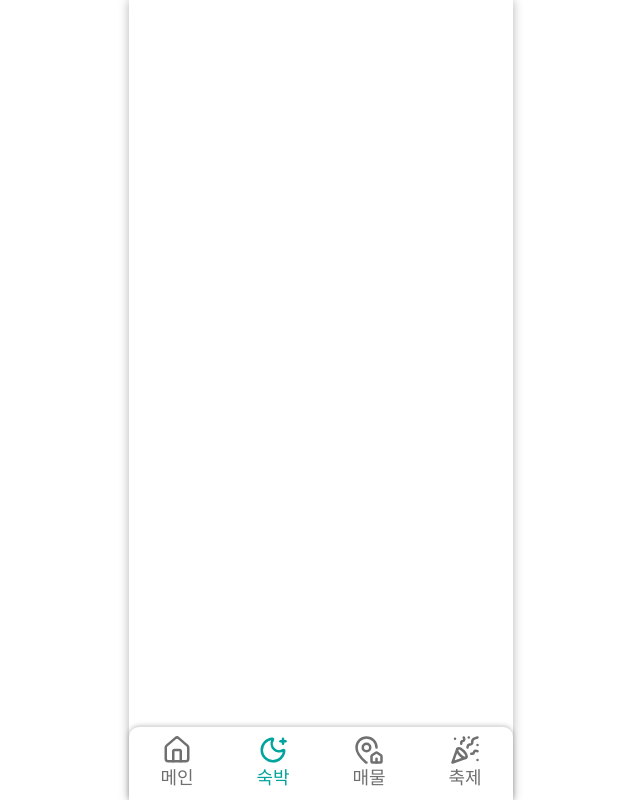
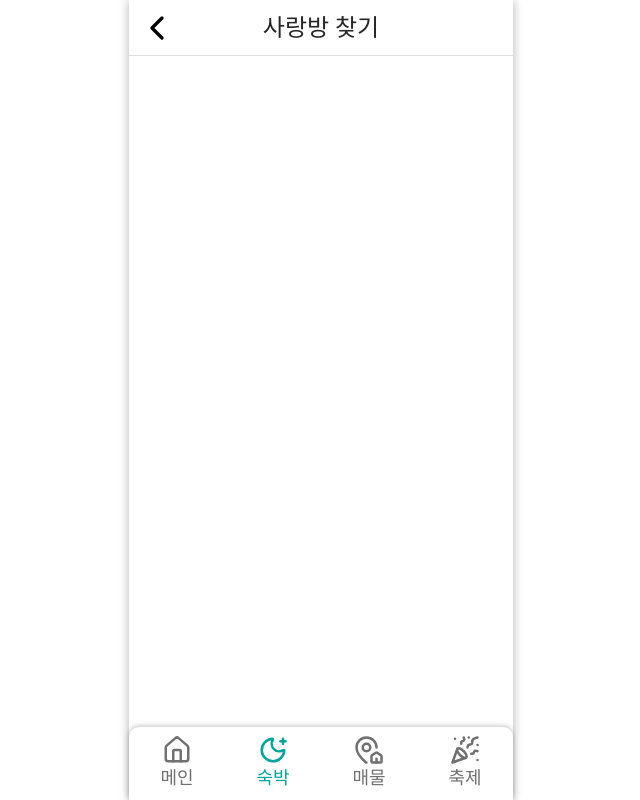
Before and after one commit to hanaro7team1/frontend, a Next.js app: page /stays in a window 1280 px wide. Shown: the whole page, without its empty margins (319-959 px from the left). Built offline with nearby package versions, Linux system fonts and the light colour scheme; a web font is replaced by a local one.

Commit message:
Feat: atom 헤더 pink 컬러 추가, 스타일 수정

```diff
--- a/src/components/common/Header.tsx
+++ b/src/components/common/Header.tsx
@@ -7,40 +7,51 @@ import { Txt } from '../atoms';
 
 type Props = {
   title: string;
-  showBackButton?: boolean;
+  bgColor?: 'white' | 'green' | 'pink';
+  withoutBorder?: boolean;
   className?: string;
 };
 
 /**
  * 헤더 컴포넌트
- * @param title - 헤더 제목
- * @param showBackButton - 뒤로가기 버튼 표시 여부. true일 때는 흰색 배경. 기본값은 false
+ * @param title - 헤더 텍스트
+ * @param bgColor - 헤더 배경색. 'white', 'green', 'pink'. 기본값은 'white'
+ * @param withoutBorder - 흰색 배경일 때, 헤더 하단의 border를 없앨지 여부. 기본값은 false
  * @param className - 추가 스타일 클래스
  * @returns
  */
-export default function Header({ title, showBackButton = false, className }: Props) {
+export default function Header({
+  title,
+  bgColor = 'white',
+  withoutBorder = false,
+  className,
+}: Props) {
   const router = useRouter();
   const handleBack = () => router.back();
+
+  const isWhiteBg = bgColor === 'white';
 
   return (
     <header
       className={cn(
         'sticky top-0 z-50 flex h-14 w-full items-center bg-white px-2',
         {
-          'border-black-626/15 border-b bg-white': showBackButton,
+          'border-black-626/15 border-b': isWhiteBg && !withoutBorder,
+          'bg-pink-09f': bgColor === 'pink',
+          'bg-green-49d': bgColor === 'green',
         },
         className,
       )}
     >
-      {showBackButton && (
+      {isWhiteBg && (
         <button onClick={handleBack}>
           <ChevronLeft size={40} />
         </button>
       )}
-      <Txt size={24} className={cn('flex-1', { 'text-white': !showBackButton })}>
+      <Txt size={24} className={cn('flex-1', { 'text-white': !isWhiteBg })}>
         {title}
       </Txt>
-      {showBackButton && <div className='w-[40px]' />}
+      {isWhiteBg && <div className='w-[40px]' />}
     </header>
   );
 }
```
